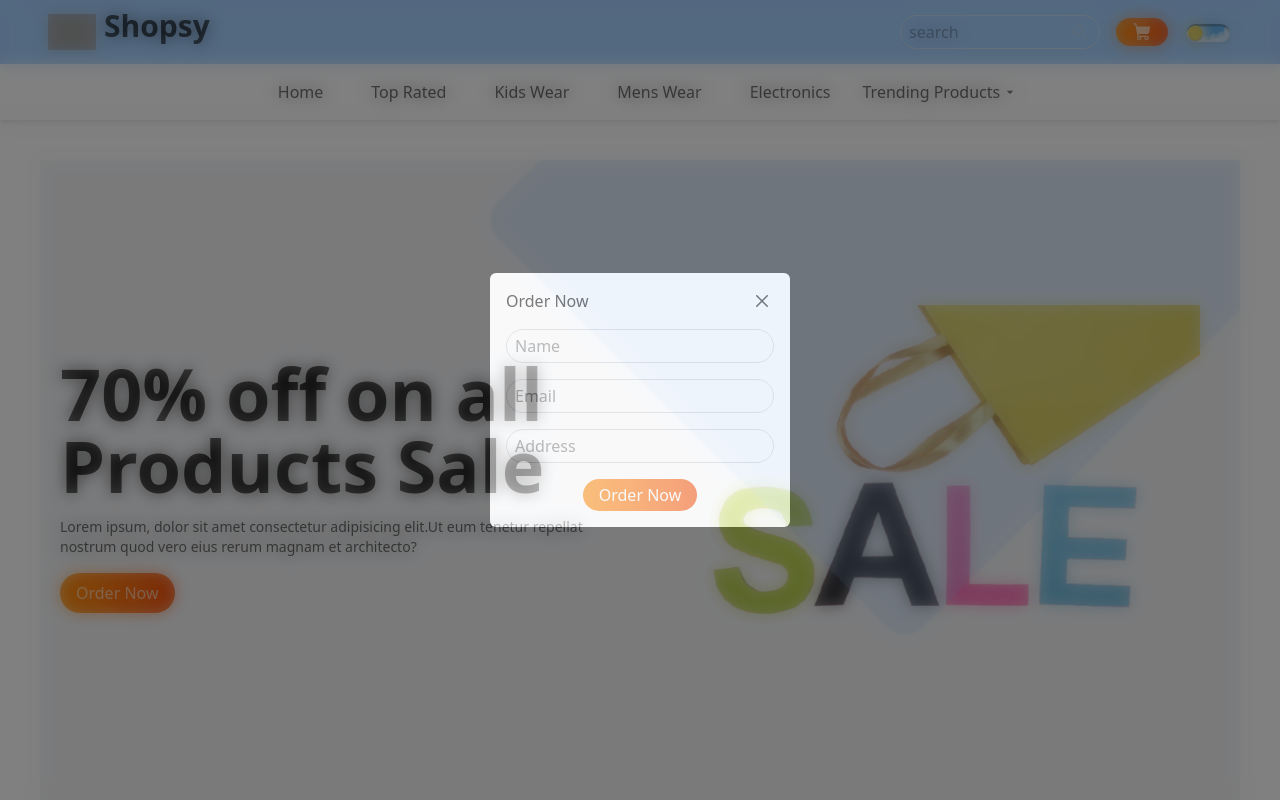
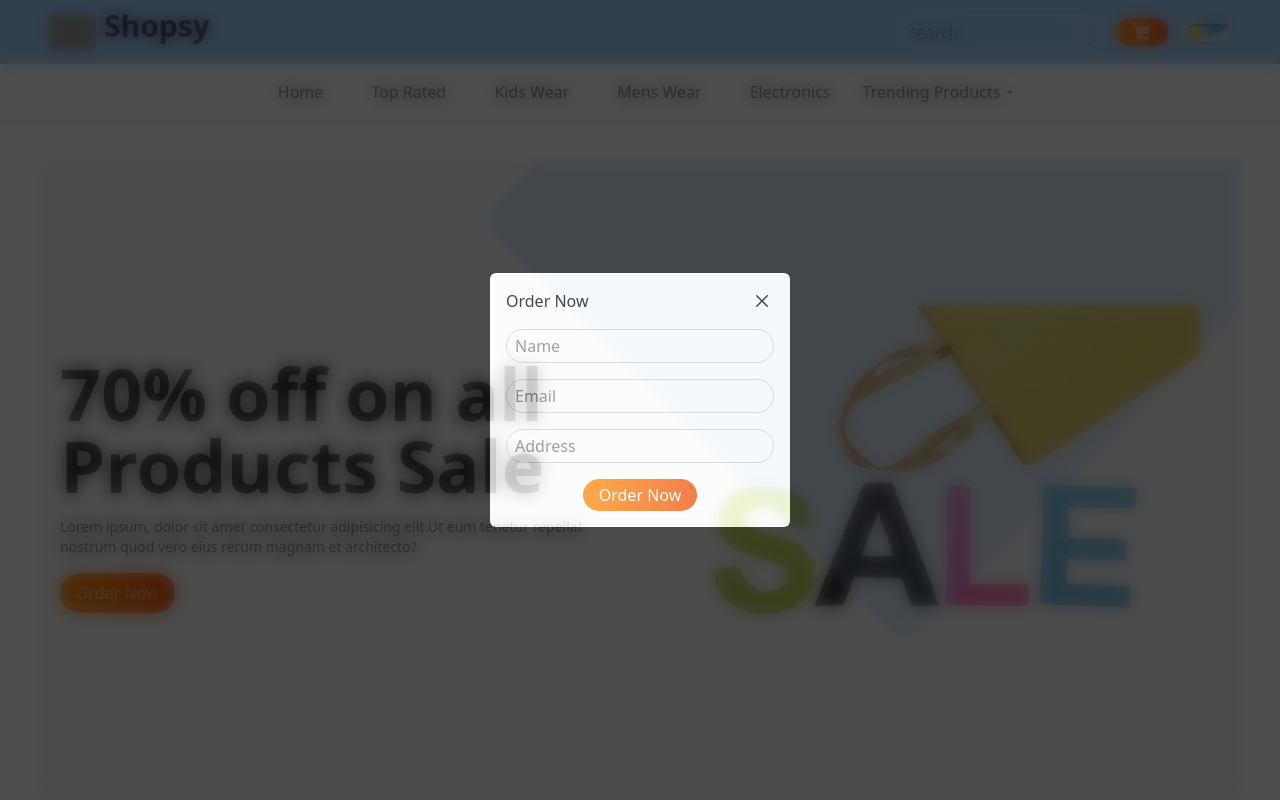
Before and after one commit to neharepos/e-commerce-website, a Next.js app: page / in a window 1280 px wide. Both pictures are taken after a click on the button 1142 px from the left and 32 px from the top of the page. Shown: the top 800 px of the page. Built offline with nearby package versions, Linux system fonts and the light colour scheme; grey boxes are pictures that could not be loaded.

Commit message:
added popup to the layout.tsx

```diff
--- a/app/page.tsx
+++ b/app/page.tsx
@@ -9,6 +9,7 @@ import TopProducts from "@/components/TopProducts/TopProducts";
 import Banner from "@/components/Banner/Banner";
 import Notify from "@/components/Notify/Notify";
 import Testimonials from "@/components/Testimonials/Testimonials";
+import Popup from "@/components/Popup/Popup";
 
 export default function Home() {
   const [orderPopup, setOrderPopup] = useState(false);
@@ -25,7 +26,8 @@ export default function Home() {
       <Notify/>
       <Products/>
       <Testimonials/>
-
+      <Popup orderPopup={orderPopup}
+       setOrderPopup={setOrderPopup}/>
     </div>
   );
 }
--- a/components/Popup/Popup.tsx
+++ b/components/Popup/Popup.tsx
@@ -1,4 +1,3 @@
-"use client"
 import React from 'react'
 import { IoCloseOutline } from 'react-icons/io5'
 
@@ -10,11 +9,11 @@ const Popup = ({orderPopup, setOrderPopup}) => {
             orderPopup && (
                 <div className='popup'>
                     <div className='h-screen w-screen fixed top-0
-                    left-0 bg-black opacity-50 z-50 backdrop-blur-sm'>
+                    left-0 bg-black opacity-70 z-50 backdrop-blur-sm'>
                         <div className='fixed top-1/2 left-1/2
                         -translate-x-1/2 -translate-y-1/2 p-4
                         shadow-md bg-white dark:bg-gray-900
-                        rounded-md duration-200 w-75'>
+                        rounded-md duration-200 w-[300px]'>
                             {/* header */}
                             <div className='flex items-center justify-between'>
                                 <div>
@@ -49,7 +48,7 @@ const Popup = ({orderPopup, setOrderPopup}) => {
                                     />
                                     <div className='flex justify-center'>
                                         <button
-                                        className='bg-linear-to-r
+                                        className='bg-gradient-to-r
                                          from-orange-400 to-orange-600 hover:scale-105
                                          duration-200 text-white py-1 px-4 rounded-full'
                                          >Order Now</button>
```
